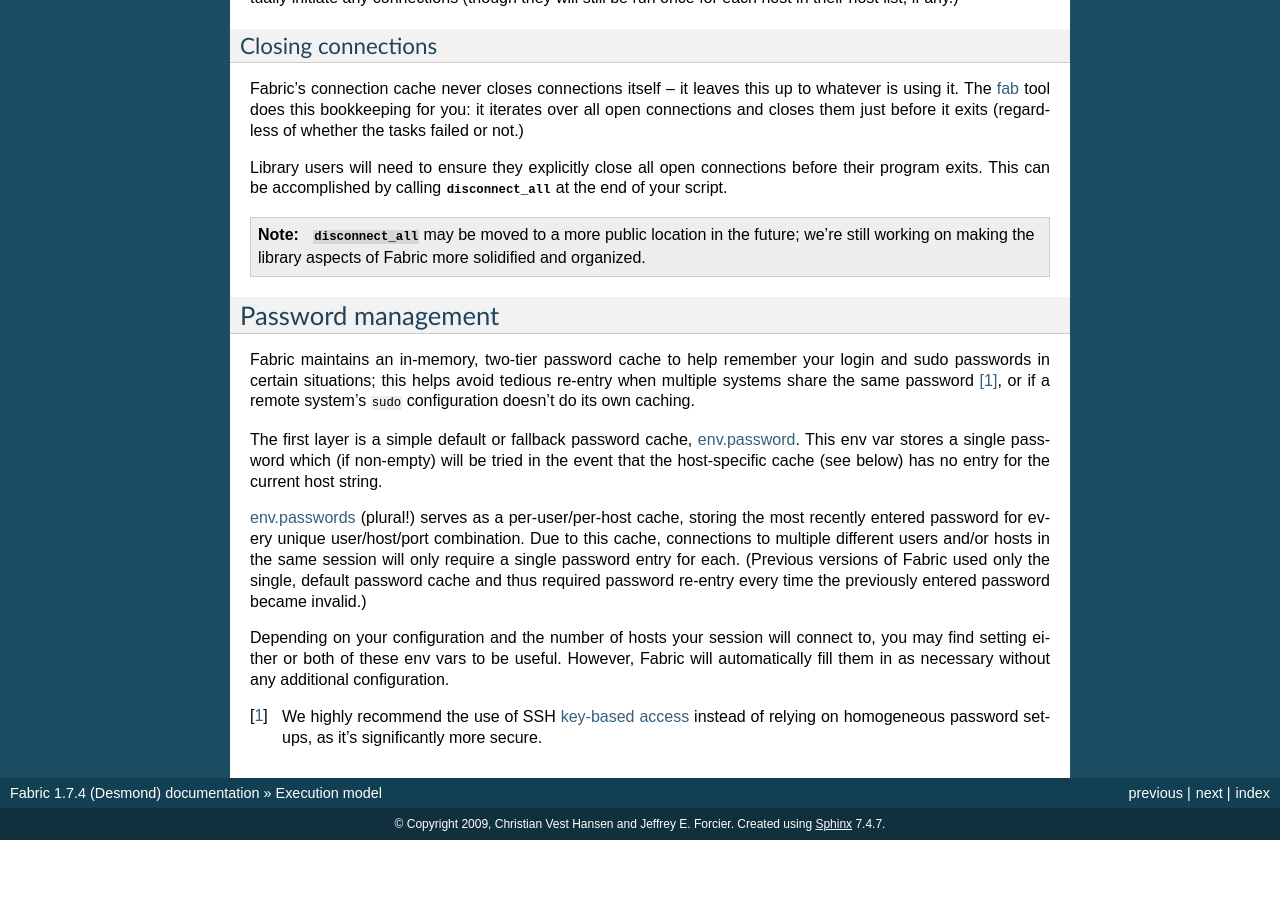
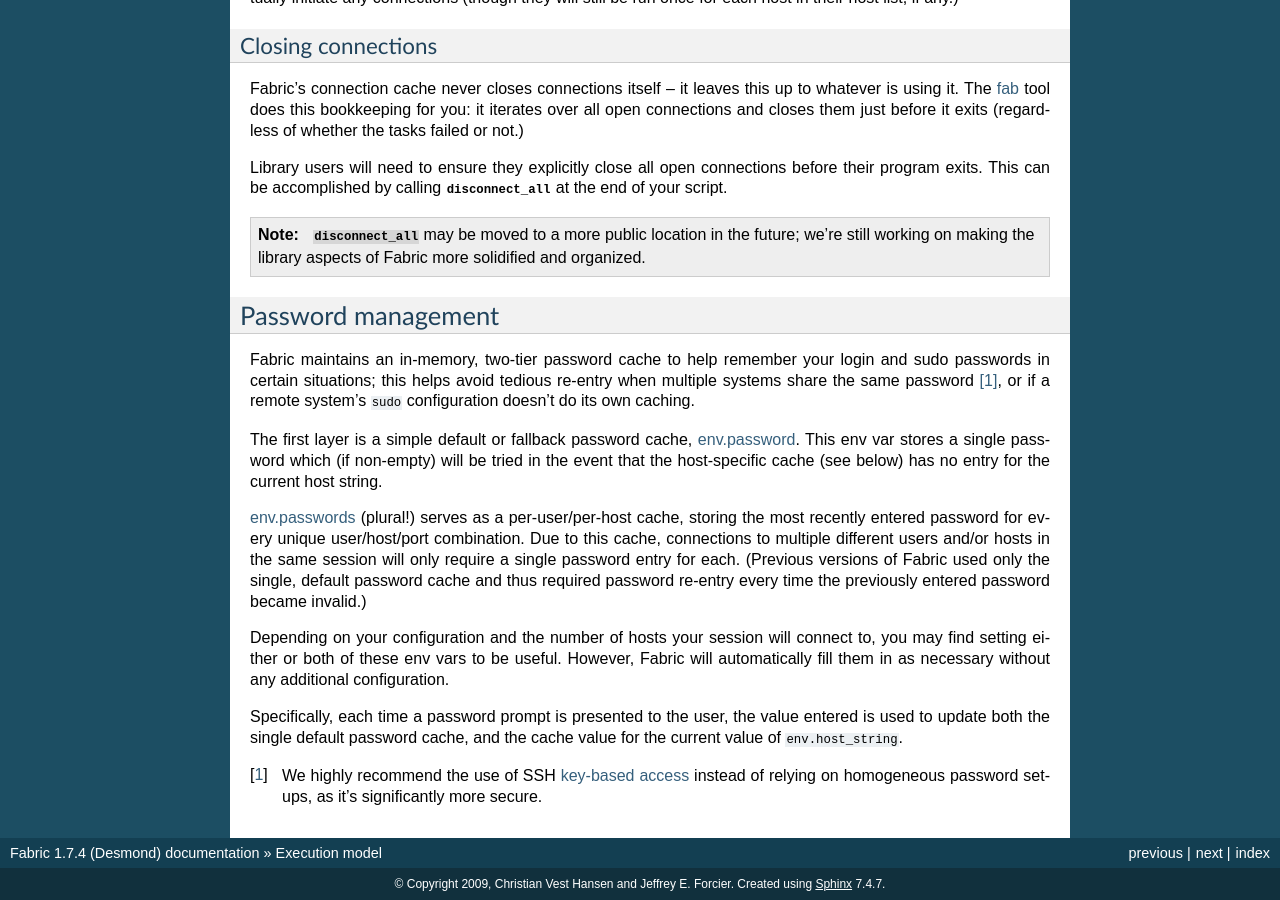
Before and after one commit to fabric/fabric, a Sphinx documentation site: the page built from docs/usage/execution.rst, in a window 1280 px wide and 900 px high, scrolled down 7708 px. Built offline with Sphinx 7.4.7, drawn with Linux system fonts in a browser that asks for light colours; before the commit the page ends 8548 px from its top, so only the background shows below that.

Commit message:
Change password caching behavior to cache last prompted-for password, not first

```diff
--- a/docs/usage/execution.rst
+++ b/docs/usage/execution.rst
@@ -541,6 +541,10 @@
 However, Fabric will automatically fill them in as necessary without any
 additional configuration.
 
+Specifically, each time a password prompt is presented to the user, the value
+entered is used to update both the single default password cache, and the cache
+value for the current value of ``env.host_string``.
+
 .. [#] We highly recommend the use of SSH `key-based access
     <http://en.wikipedia.org/wiki/Public_key>`_ instead of relying on
     homogeneous password setups, as it's significantly more secure.
```
Also changed, not shown: 1 other file.
